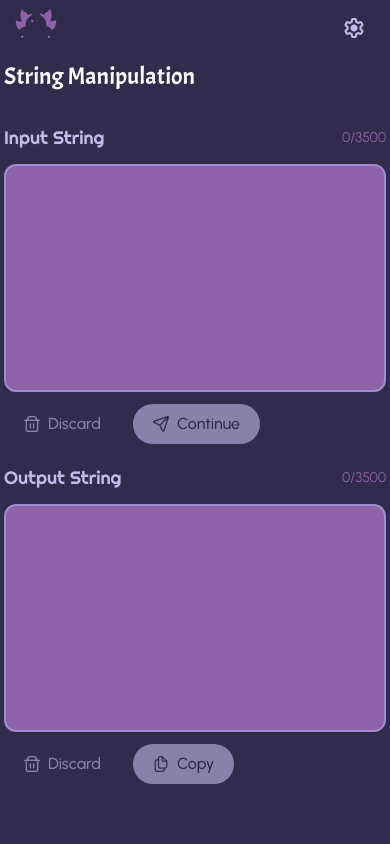
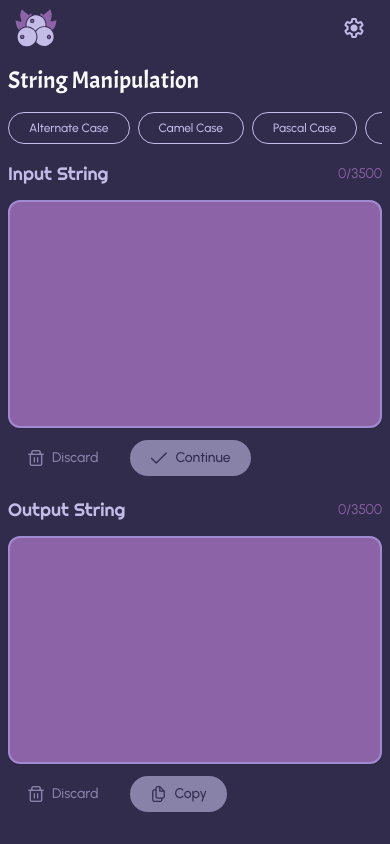
Before and after one commit to YashAgarwal1201/Blackcurrant, a React (Vite) app: page /string-manipulation in a window 390 px wide. Built offline with nearby package versions, Linux system fonts and the light colour scheme.

Commit message:
feat: string functions

```diff
--- a/index.html
+++ b/index.html
@@ -4,7 +4,7 @@
     <meta charset="UTF-8" />
     <link rel="icon" type="image/svg+xml" href="/logo.svg" />
     <meta name="viewport" content="width=device-width, initial-scale=1.0" />
-    <meta name="theme-color" content="#f0deb8" />
+    <meta name="theme-color" content="#312b4c" />
     <meta name="description" content="Project Blackcurrant" />
     <title>Project Blackcurrant</title>
     <link rel="manifest" href="/manifest.webmanifest" />
--- a/public/index.html
+++ b/public/index.html
@@ -4,7 +4,7 @@
     <meta charset="utf-8" />
     <link rel="icon" href="%PUBLIC_URL%/logo.svg" />
     <meta name="viewport" content="width=device-width, initial-scale=1" />
-    <meta name="theme-color" content="#000000" />
+    <meta name="theme-color" content="#312b4c" />
     <meta
       name="description"
       content="Web app created using vite with react-ts and tailwind"
--- a/src/App.tsx
+++ b/src/App.tsx
@@ -1,9 +1,25 @@
 import { useEffect, useRef } from "react";
-import { Outlet } from "react-router-dom";
+import { Outlet, useLocation } from "react-router-dom";
 import { Toast } from "primereact/toast";
 import { useAppContext } from "./Services/AppContext";
 import "./App.scss";
-// import ErrorBoundary from "./Services/ErrorBoundary";
+
+const DocumentTitleUpdater = () => {
+  const location = useLocation();
+
+  useEffect(() => {
+    const titleMap: { [key: string]: string } = {
+      "/": "Project Blackcurrant",
+      "/home": "Project Blackcurrant | Home",
+      "/string-manipulation": "Project Blackcurrant | String Manipulation",
+    };
+
+    document.title =
+      titleMap[location.pathname] || "Project Blackcurrant | Page Not found"; // Default title if route doesn't match
+  }, [location]);
+
+  return null; // This component only updates the title
+};
 
 function App() {
   const { dispatch, state } = useAppContext();
@@ -21,12 +37,11 @@ function App() {
   }, [state]);
 
   return (
-    // <ErrorBoundary>
     <div className="w-screen h-[100dvh] bg-color3">
+      <DocumentTitleUpdater />
       <Toast ref={myToast} />
       <Outlet />
     </div>
-    // </ErrorBoundary>
   );
 }
 
--- a/src/Components/Header/Header.tsx
+++ b/src/Components/Header/Header.tsx
@@ -16,7 +16,7 @@ const Header = () => {
     <div className="header-card w-full md:w-[64px] h-[56px] md:h-full px-3 md:px-1 py-1 md:py-3 flex flex-row md:flex-col justify-between items-center bg-color1 font-content text-base xs:text-lg md:text-xl lg:text-2xl select-none">
       {/* Display the time and date on the left side */}
       <Image
-        src="/logo.svg"
+        src="/logo2.svg"
         className="w-auto md:w-full h-full md:h-auto aspect-square"
       />
 
--- a/src/Pages/StringManipulation/StringManipulation.tsx
+++ b/src/Pages/StringManipulation/StringManipulation.tsx
@@ -3,7 +3,15 @@ import Layout from "../../Layout/Layout";
 import { InputTextarea } from "primereact/inputtextarea";
 import { Button } from "primereact/button";
 import { useForm } from "react-hook-form";
-import { alternateCase } from "../../Services/StringFunctions";
+import {
+  // alternateCase,
+  reverseString,
+  // toCamelCase,
+  // toKebabCase,
+  // toScreamingSnakeCase,
+  // toSnakeCase,
+} from "../../Services/StringFunctions";
+import { STRING_OPTIONS } from "../../Services/Constants";
 
 const StringManipulation = () => {
   const { register, handleSubmit, reset, watch } = useForm();
@@ -15,18 +23,31 @@ const StringManipulation = () => {
   const onSubmit = (data: any) => {
     const inputString = data.inputText;
     // Process the string (example: just echoing it back here, but you can manipulate it as needed)
-    const pr = alternateCase(inputString);
+    // const pr = alternateCase(inputString);
+    // const pr = toCamelCase(inputString);
+    // const pr = toKebabCase(inputString);
+    // const pr = toSnakeCase(inputString);
+    // const pr = toScreamingSnakeCase(inputString);
+    const pr = reverseString(inputString);
     setOutputString(pr);
   };
 
   return (
     <Layout>
-      <div className="custom-scrollbar w-full h-full p-1 xs:p-2 md:p-3 lg:p-4 flex flex-col gap-y-4 sm:pa-y-6 md:gap-y-10 overflow-y-auto">
-        <h1 className="text-2xl xs:text-3xl mdl:text-4xl text-color5 font-heading">
+      <div className="custom-scrollbar w-full h-full p-2 md:p-3 lg:p-4 flex flex-col gap-y-4 sm:pa-y-6 md:gap-y-10 overflow-y-auto">
+        <h1 className="text-2xl xs:text-3xl mdl:text-4xl text-color5 font-heading select-none">
           String Manipulation
         </h1>
 
-        <div></div>
+        <div className="h-8 md:h-9 lg:h-10 flex flex-nowrap justify-start items-center gap-x-2 md:gap-x-3 overflow-x-auto">
+          {STRING_OPTIONS?.map((value, key) => (
+            <Button
+              key={key}
+              label={value}
+              className="h-full px-5 flex-grow flex-shrink-0 text-xs sm:text-sm md:text-base lg:text-lg text-color4 font-content bg-transparent rounded-full border md:border-2 border-color4"
+            />
+          ))}
+        </div>
 
         <div className="grid grid-cols-1 md:grid-cols-2 gap-5 md:gap-6 xl:gap-8">
           <div className="">
@@ -36,7 +57,7 @@ const StringManipulation = () => {
             >
               <div className="flex flex-col gap-y-3">
                 <div className="flex items-center justify-between">
-                  <label className="text-lg xs:text-xl text-color4 font-subHeading">
+                  <label className="text-lg xs:text-xl text-color4 font-subHeading select-none">
                     Input String
                   </label>
                   <p className="block md:hidden text-sm xs:text-base xl:text-lg text-color2 font-content select-none">
@@ -52,23 +73,23 @@ const StringManipulation = () => {
                   {inputText?.length ? inputText.length : "0"}/3500
                 </p>
               </div>
-              <div className="h-10 md:h-11 flex items-center gap-x-3">
+              <div className="h-9 md:h-10 lg:h-11 flex items-center gap-x-3">
                 <Button
                   type="button"
                   disabled={!inputText}
                   title="Click to remove everything"
                   icon={"pi pi-trash"}
                   label={"Discard"}
-                  className="h-full px-5 text-base xs:text-lg text-color4 bg-transparent font-content border-1 sm:border-2 border-color4 rounded-full"
+                  className="h-full px-5 text-sm md:text-base lg:text-lg text-color4 bg-transparent font-content border-1 sm:border-2 border-color4 rounded-full"
                   onClick={() => reset()}
                 />
                 <Button
                   type="submit"
                   disabled={!inputText}
                   title="Click to proceed"
-                  icon={"pi pi-send"}
+                  icon={"pi pi-check"}
                   label={"Continue"}
-                  className="h-full px-5 text-base xs:text-lg text-color1 bg-color4 font-content rounded-full"
+                  className="h-full px-5 text-sm md:text-base lg:text-lg text-color1 bg-color4 font-content rounded-full"
                 />
               </div>
             </form>
@@ -78,7 +99,7 @@ const StringManipulation = () => {
             <form className="flex flex-col gap-y-3 md:gap-y-5 mdl:gap-y-10">
               <div className="flex flex-col gap-y-3">
                 <div className="flex items-center justify-between">
-                  <label className="text-lg xs:text-xl text-color4 font-subHeading">
+                  <label className="text-lg xs:text-xl text-color4 font-subHeading select-none">
                     Output String
                   </label>
                   <p className="block md:hidden text-sm xs:text-base xl:text-lg text-color2 font-content select-none">
@@ -94,14 +115,14 @@ const StringManipulation = () => {
                   {outputString?.length}/3500
                 </p>
               </div>
-              <div className="h-10 md:h-11 flex flex-row sm:flex-row-reverse items-center gap-x-3">
+              <div className="h-9 md:h-10 lg:h-11 flex flex-row sm:flex-row-reverse items-center gap-x-3">
                 <Button
                   type="button"
                   disabled={!outputString}
                   title="Click to remove everything"
                   icon={"pi pi-trash"}
                   label={"Discard"}
-                  className="h-full px-5 text-base xs:text-lg text-color4 bg-transparent font-content border-1 sm:border-2 border-color4 rounded-full"
+                  className="h-full px-5 text-sm md:text-base lg:text-lg text-color4 bg-transparent font-content border-1 sm:border-2 border-color4 rounded-full"
                   onClick={() => setOutputString("")}
                 />
                 <Button
@@ -110,7 +131,7 @@ const StringManipulation = () => {
                   title="Click to proceed"
                   icon={"pi pi-copy"}
                   label={"Copy"}
-                  className="h-full px-5 text-base xs:text-lg text-color1 bg-color4 font-content rounded-full"
+                  className="h-full px-5 text-sm md:text-base lg:text-lg text-color1 bg-color4 font-content rounded-full"
                   onClick={() => navigator.clipboard.writeText(outputString)}
                 />
               </div>
--- a/src/Services/Constants.ts
+++ b/src/Services/Constants.ts
@@ -2,3 +2,13 @@ export const TOAST_MSGS = {
   FEAT_UNDER_CONSTRUCTION: "This feature is under construction.",
   LINK_IN_NEW_TAB: "This app is opened in new tab.",
 };
+
+export const STRING_OPTIONS = [
+  "Alternate Case",
+  "Camel Case",
+  "Pascal Case",
+  "Snake Case",
+  "Screaming Snake Case",
+  "Kebab Case",
+  "Reverse",
+];
--- a/src/Services/ErrorBoundary.tsx
+++ /dev/null
@@ -1,36 +0,0 @@
-import React, { ErrorInfo, ReactNode } from 'react';
-
-interface ErrorBoundaryProps {
-  children: ReactNode;
-}
-
-interface ErrorBoundaryState {
-  hasError: boolean;
-}
-
-class ErrorBoundary extends React.Component<ErrorBoundaryProps, ErrorBoundaryState> {
-  constructor(props: ErrorBoundaryProps) {
-    super(props);
-    this.state = { hasError: false };
-  }
-
-  componentDidCatch(error: Error, errorInfo: ErrorInfo) {
-    // You can log the error here or send it to an error tracking service
-    console.error(error);
-    console.error(errorInfo);
-
-    // Refresh the page
-    window.location.reload();
-  }
-
-  render() {
-    if (this.state.hasError) {
-      // You can render a fallback UI here
-      return <h1>Something went wrong.</h1>;
-    }
-
-    return this.props.children;
-  }
-}
-
-export default ErrorBoundary;
--- a/src/Services/StringFunctions.ts
+++ b/src/Services/StringFunctions.ts
@@ -22,3 +22,34 @@ export function alternateCase(input) {
 
   return result;
 }
+
+export function toCamelCase(input) {
+  return input
+    .toLowerCase()
+    .replace(/[^a-zA-Z0-9]+(.)/g, (match, chr) => chr.toUpperCase());
+}
+
+export function toKebabCase(input) {
+  return input
+    .trim()
+    .toLowerCase()
+    .replace(/[^a-zA-Z0-9]+/g, "-");
+}
+
+export function toSnakeCase(input) {
+  return input
+    .trim()
+    .toLowerCase()
+    .replace(/[^a-zA-Z0-9]+/g, "_");
+}
+
+export function toScreamingSnakeCase(input) {
+  return input
+    .trim()
+    .toUpperCase()
+    .replace(/[^a-zA-Z0-9]+/g, "_");
+}
+
+export function reverseString(input) {
+  return input.split("").reverse().join("");
+}
```
Also changed, not shown: public/logo2.svg, public/manifest.webmanifest.
